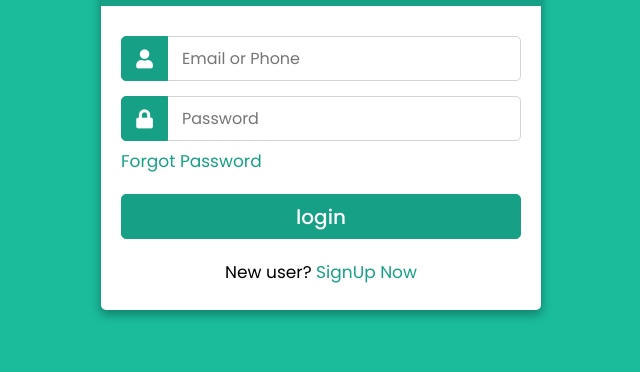
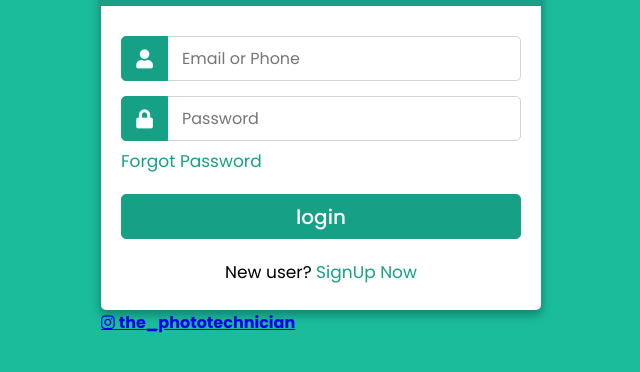
Before and after one commit to Gaibusha/Login-Form, a plain HTML site: page index.html in a window 1280 px wide. Shown: the part 254-626 px from the top of the page, without its empty margins (319-959 px from the left). Drawn offline with Linux system fonts and the light colour scheme.

Commit message:
Update index.html

```diff
--- a/index.html
+++ b/index.html
@@ -30,10 +30,10 @@
                 </div>
                 <div class="signup-link">New user?<a href="#"> SignUp Now</a></div>
             </form>
-
-
-
-    </div>
+            </div>
+             <div class="footer">
+            <a href="#" class="fa fa-instagram"> <b>the_phototechnician</b></a>
+          </div>
 
 
 </body>
```
